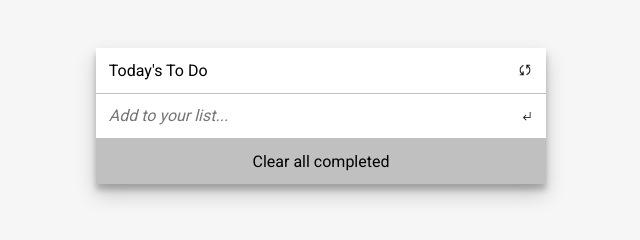
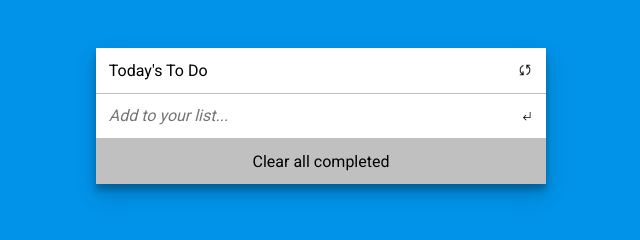
Before and after one commit to diegoyon/todolist, a website built with webpack: page src/index.html in a window 1280 px wide. Shown: the whole page, without its empty margins (319-959 px from the left). Built offline with nearby package versions, Linux system fonts and the light colour scheme; files whose address does not match are found by name.

Commit message:
change background color

```diff
--- a/src/style.css
+++ b/src/style.css
@@ -12,7 +12,7 @@
 }
 
 body {
-  background-color: #f6f6f6;
+  background-color: #0093e9;
 }
 
 .content {
```
Also changed, not shown: dist/main.js, 1 other file.
